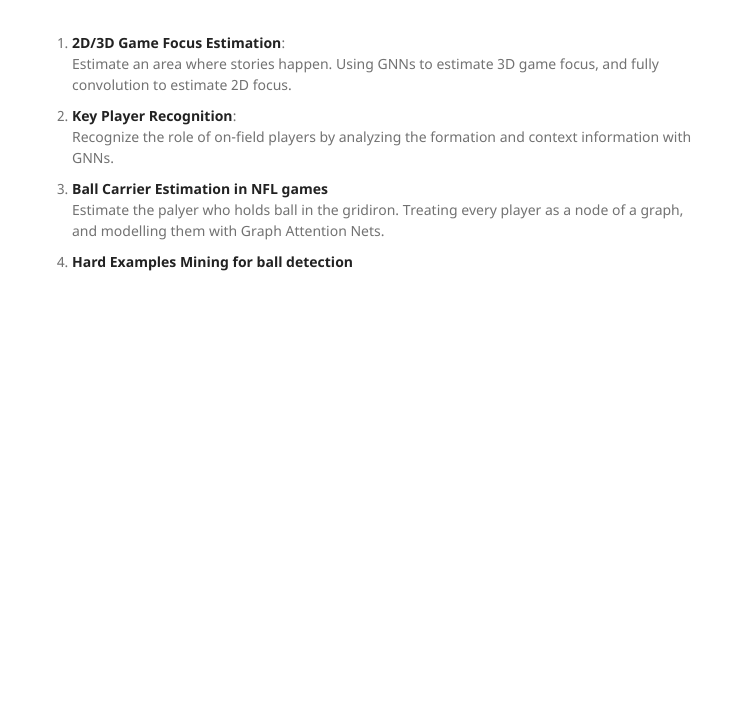
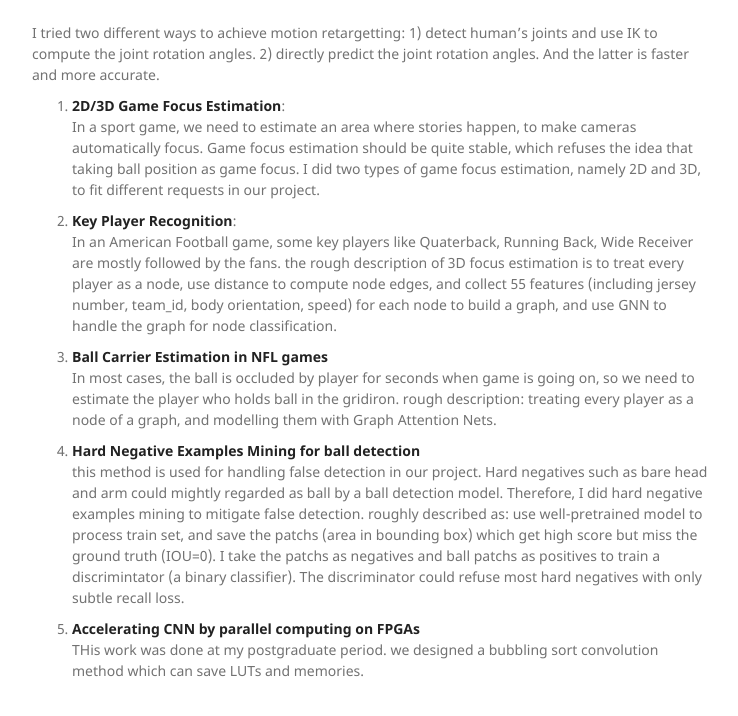
Before and after one commit to leviome/leviome.github.io, a Jekyll site: the page built from index.md, in a window 1280 px wide and 1400 px high, scrolled down 546 px, cut to the strip 659-1375 px from the top of the window. Shown: the whole strip, without its empty margins (458-1196 px from the left). Built offline with Jekyll 4.4.1, drawn with Linux system fonts in a browser that asks for light colours; our own code applies the rules of GitHub Pages for plain Markdown files; before the commit the page ends 1537 px from its top, so only the background shows below that.

Commit message:
Update index.md

```diff
--- a/index.md
+++ b/index.md
@@ -29,14 +29,21 @@ It's my great honor to introduce myself to you!
 1. **Monocular Human Motion Capture & Retargetting** (2021.6-2021.9)
 <iframe height=300 width=500 src="//player.bilibili.com/player.html?aid=720653249&bvid=BV1WQ4y1z7bp&cid=414574687&page=1" scrolling="no" border="0" frameborder="no" framespacing="0" allowfullscreen="true"> </iframe>
 <br>
+I tried two different ways to achieve motion retargetting: 1) detect human's joints and use IK to compute the joint rotation angles. 2) directly predict the joint rotation angles. And the latter is faster and more accurate.
 
 2. **2D/3D Game Focus Estimation**:<br>
-Estimate an area where stories happen. Using GNNs to estimate 3D game focus, and fully convolution to estimate 2D focus.
+In a sport game, we need to estimate an area where stories happen, to make cameras automatically focus. Game focus estimation should be quite stable, which refuses the idea that taking ball position as game focus. I did two types of game focus estimation, namely 2D and 3D, to fit different requests in our project. <br>
+
 
 3. **Key Player Recognition**:<br>
-Recognize the role of on-field players by analyzing the formation and context information with GNNs.
+In an American Football game, some key players like Quaterback, Running Back, Wide Receiver are mostly followed by the fans.
+the rough description of 3D focus estimation is to treat every player as a node, use distance to compute node edges, and collect 55 features (including jersey number, team_id, body orientation, speed) for each node to build a graph, and use GNN to handle the graph for node classification.
 
 4. **Ball Carrier Estimation in NFL games**<br>
-Estimate the palyer who holds ball in the gridiron. Treating every player as a node of a graph, and modelling them with Graph Attention Nets.
+In most cases, the ball is occluded by player for seconds when game is going on, so we need to estimate the player who holds ball in the gridiron. rough description: treating every player as a node of a graph, and modelling them with Graph Attention Nets.
 
-5. **Hard Examples Mining for ball detection**<br>
+5. **Hard Negative Examples Mining for ball detection**<br>
+this method is used for handling false detection in our project. Hard negatives such as bare head and arm could mightly regarded as ball by a ball detection model. Therefore, I did hard negative examples mining to mitigate false detection. roughly described as: use well-pretrained model to process train set, and save the patchs (area in bounding box) which get high score but miss the ground truth (IOU=0). I take the patchs as negatives and ball patchs as positives to train a discrimintator (a binary classifier). The discriminator could refuse most hard negatives with only subtle recall loss.
+
+6. **Accelerating CNN by parallel computing on FPGAs**<br>
+THis work was done at my postgraduate period. we designed a bubbling sort convolution method which can save LUTs and memories.
```
